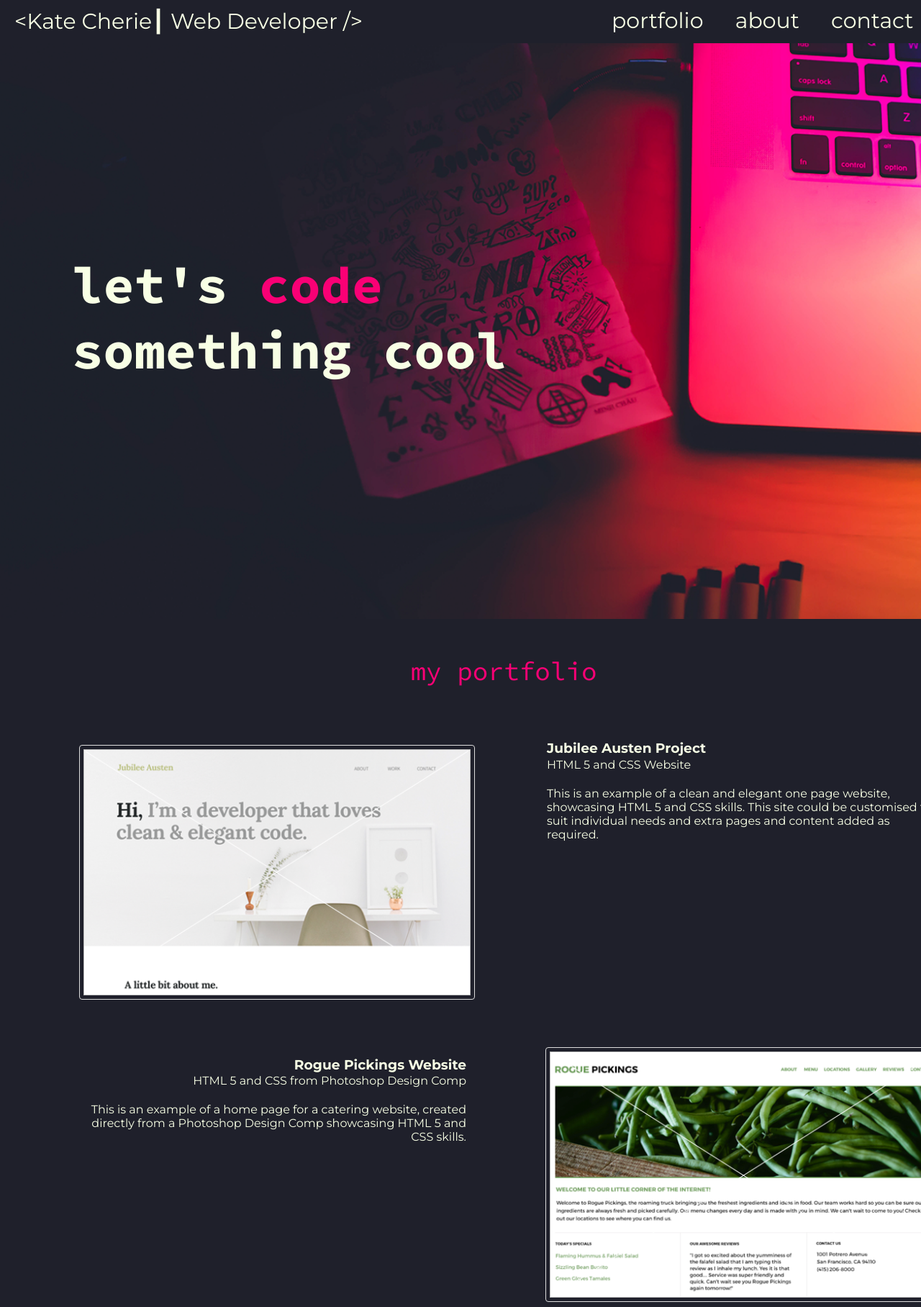
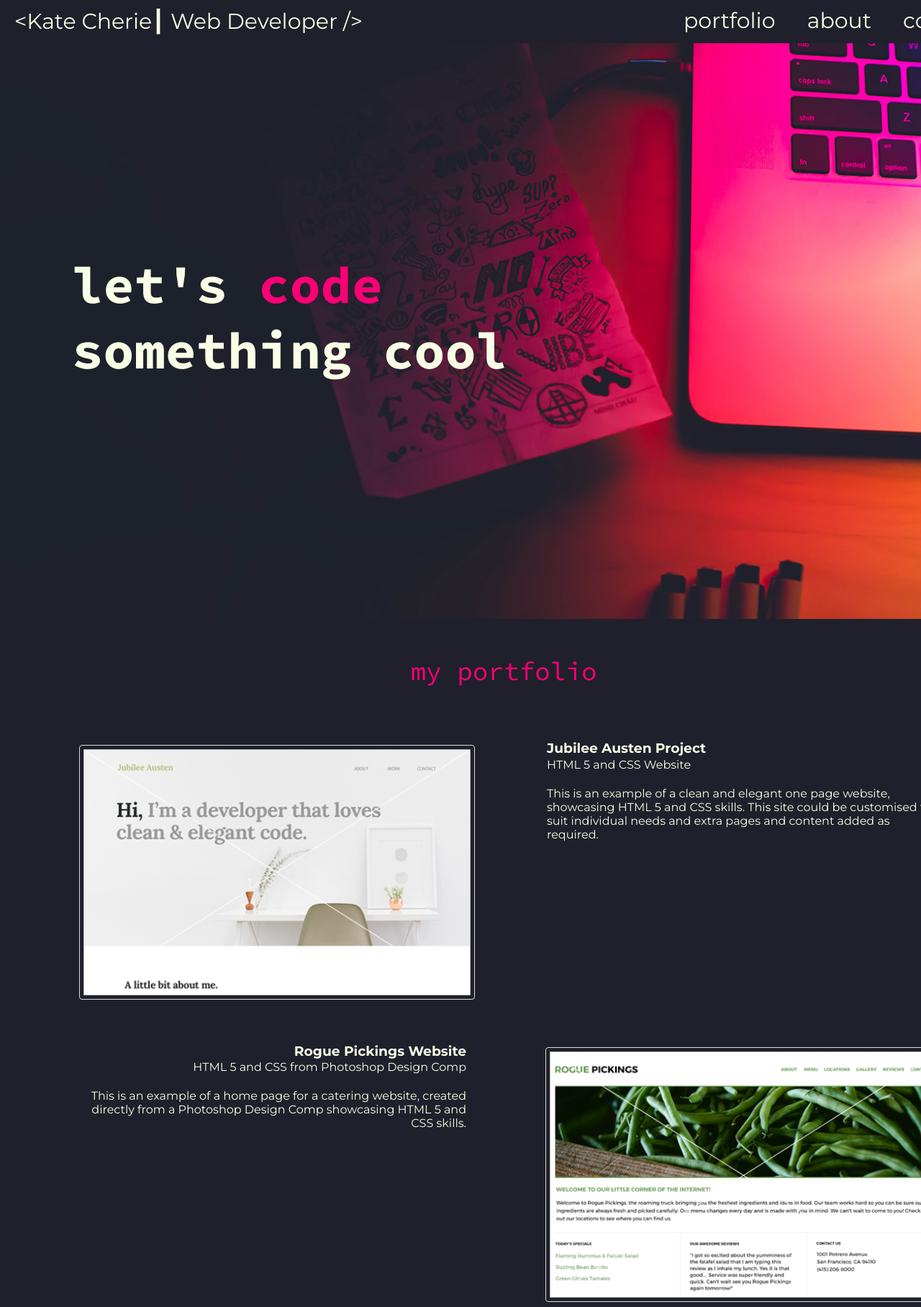
Before and after one commit to PinkMoonlight/milestone-project, a plain HTML site: page index.html in a window 1280 px wide. Shown: the top 1816 px of the page at 72% size. Drawn offline with Linux system fonts and the light colour scheme.

Commit message:
moved top nav menu over to the right more

```diff
--- a/css/main.css
+++ b/css/main.css
@@ -90,7 +90,7 @@ h2, header span {
 
 ul {
 	list-style-type: none;
-	margin: 0 0 0 70px;
+	margin: 0 0 0 170px;
 	padding: 10px 0 0 60px;}
 
 nav ul li {
@@ -167,7 +167,7 @@ h2 {
  	margin-right: 5px;
 }
 
-#mid a {
+.rogue-link {
 	padding-left: 105px;
 }
 
```
